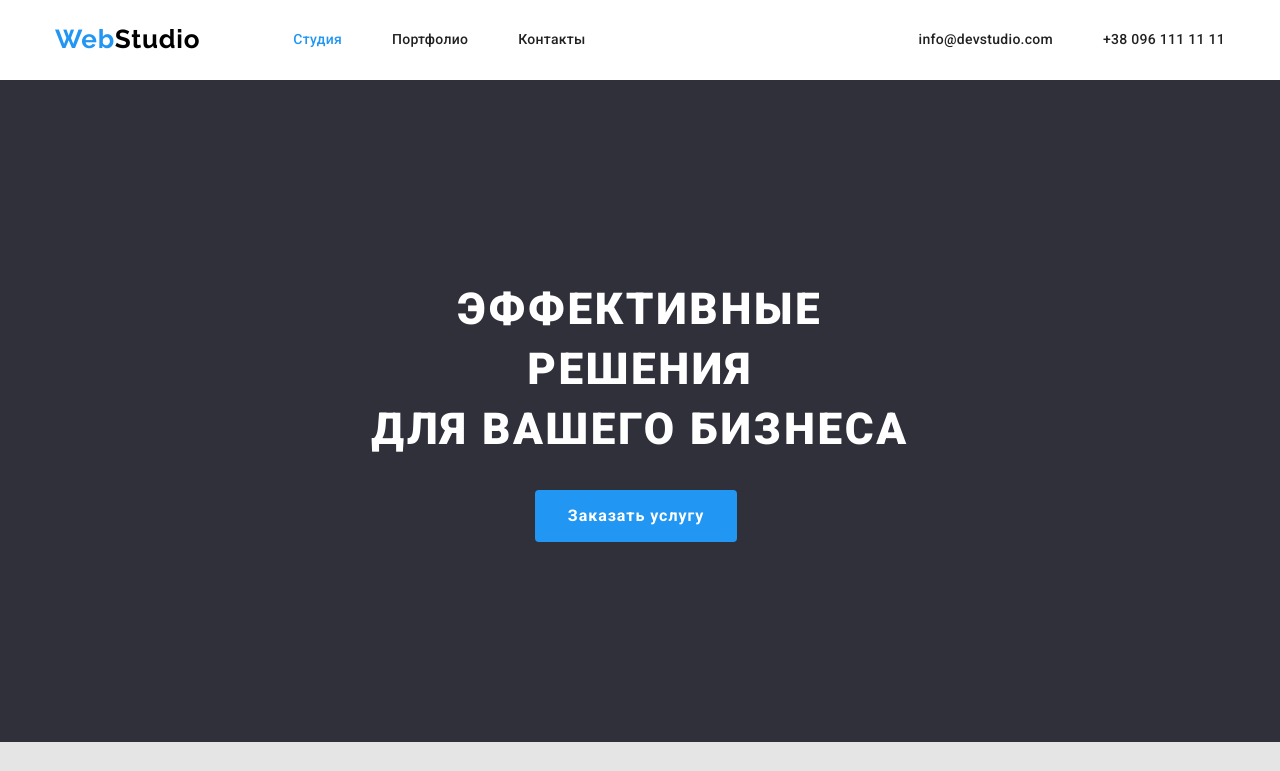
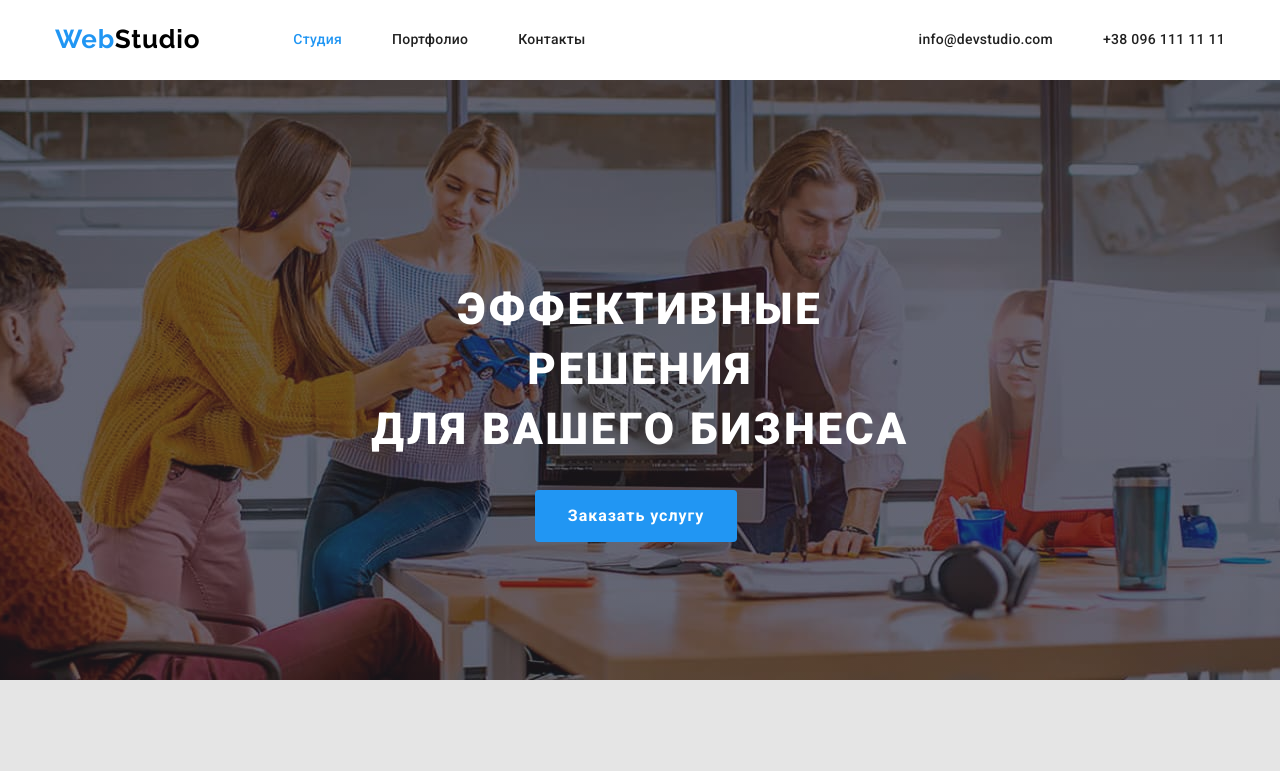
Before and after one commit to VlasovaAlexsandra/goit-markup-hw-04, a plain HTML site: page index.html in a window 1280 px wide. Shown: the top 771 px of the page. Drawn offline with Linux system fonts and the light colour scheme.

Commit message:
добавляет фон героя

```diff
--- a/css/styles.css
+++ b/css/styles.css
@@ -160,7 +160,21 @@ html {
 }
 
 .hero {
+    max-width: 1600px;
+    height: 600px;
+    margin-right: auto;
+    margin-left: auto;
     background-color: var(--bgr-hero);
+    background-image: linear-gradient(
+        to right,
+        rgba(47, 48, 58, 0.4),
+        rgba(47, 48, 58, 0.4)
+        ),
+        url(../images/hero-fon.jpg);
+    background-repeat: no-repeat;
+    background-position: center;
+    background-size: cover;
+    /* background-image: rgba(47, 48, 58, 0.4); */
     text-align: center;
     padding: 200px 350px;
 
```
Also changed, not shown: images/hero-fon.jpg (added).
